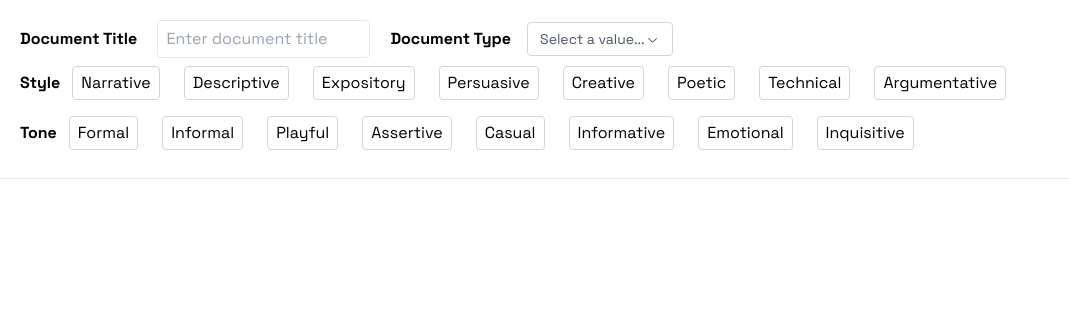
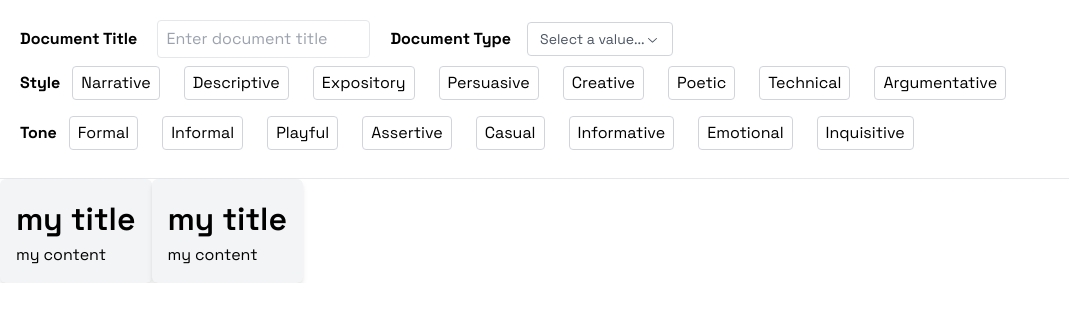
Before and after one commit to jasonxyang/scrapbook, a Next.js app: page / in a window 1280 px wide. Shown: the top 322 px of the page, without its empty margins (0-1069 px from the left). Built offline with nearby package versions, Linux system fonts and the light colour scheme.

Commit message:
added two panels

```diff
--- /dev/null
+++ b/components/ScrapbookPanel.tsx
@@ -0,0 +1,14 @@
+import React from "react";
+import { STYLES, Style } from "@/types";
+import Panel from "./generic/Panel";
+import { memo } from "react";
+
+const ScrapbookPanel = () => {
+  return (
+    <div>
+        <Panel key="" title="my title" content="my content" />
+    </div>
+  );
+};
+
+export default memo(ScrapbookPanel);
--- /dev/null
+++ b/components/TemplateSidePanel.tsx
@@ -0,0 +1,14 @@
+import React from "react";
+import { STYLES, Style } from "@/types";
+import Panel from "./generic/Panel";
+import { memo } from "react";
+
+const TemplateSidePanel = () => {
+  return (
+    <div>
+        <Panel key="" title="my title" content="my content" />
+    </div>
+  );
+};
+
+export default memo(TemplateSidePanel);
--- /dev/null
+++ b/components/generic/Panel.tsx
@@ -0,0 +1,19 @@
+// Panel.tsx
+
+import React from 'react';
+
+type PanelProps = {
+  title: string;
+  content: string;
+};
+
+const Panel: React.FC<PanelProps> = ({ title, content }) => {
+  return (
+    <div className="bg-gray-100 p-4 rounded-md shadow-md">
+      <h2>{title}</h2>
+      <p>{content}</p>
+    </div>
+  );
+};
+
+export default Panel;
--- a/package.json
+++ b/package.json
@@ -18,6 +18,7 @@
     "openai": "^4.29.2",
     "react": "^18",
     "react-dom": "^18",
+    "react-quill": "^2.0.0",
     "recoil": "^0.7.7"
   },
   "devDependencies": {
--- a/pages/index.tsx
+++ b/pages/index.tsx
@@ -2,6 +2,8 @@ import DocumentTypeSelect from "@/components/DocumentTypeSelect";
 import DocumentTitleInput from "@/components/DocumentTitleInput";
 import StyleCheckboxGroup from "@/components/StyleCheckboxGroup";
 import ToneCheckboxGroup from "@/components/ToneCheckboxGroup";
+import TemplateSidePanel from "@/components/TemplateSidePanel";
+import ScrapbookPanel from "@/components/ScrapbookPanel";
 import { spaceGrotesk, spaceMono } from "@/fonts";
 import classNames from "classnames";
 
@@ -22,6 +24,10 @@ export default function Home() {
           </div>
         </div>
         <hr></hr>
+        <div className="flex w-screen">
+          <TemplateSidePanel />
+          <ScrapbookPanel />
+        </div>
       </main>
     </>
   );
```
Also changed, not shown: 1 other file (tests, documents, lock files or other folders).
